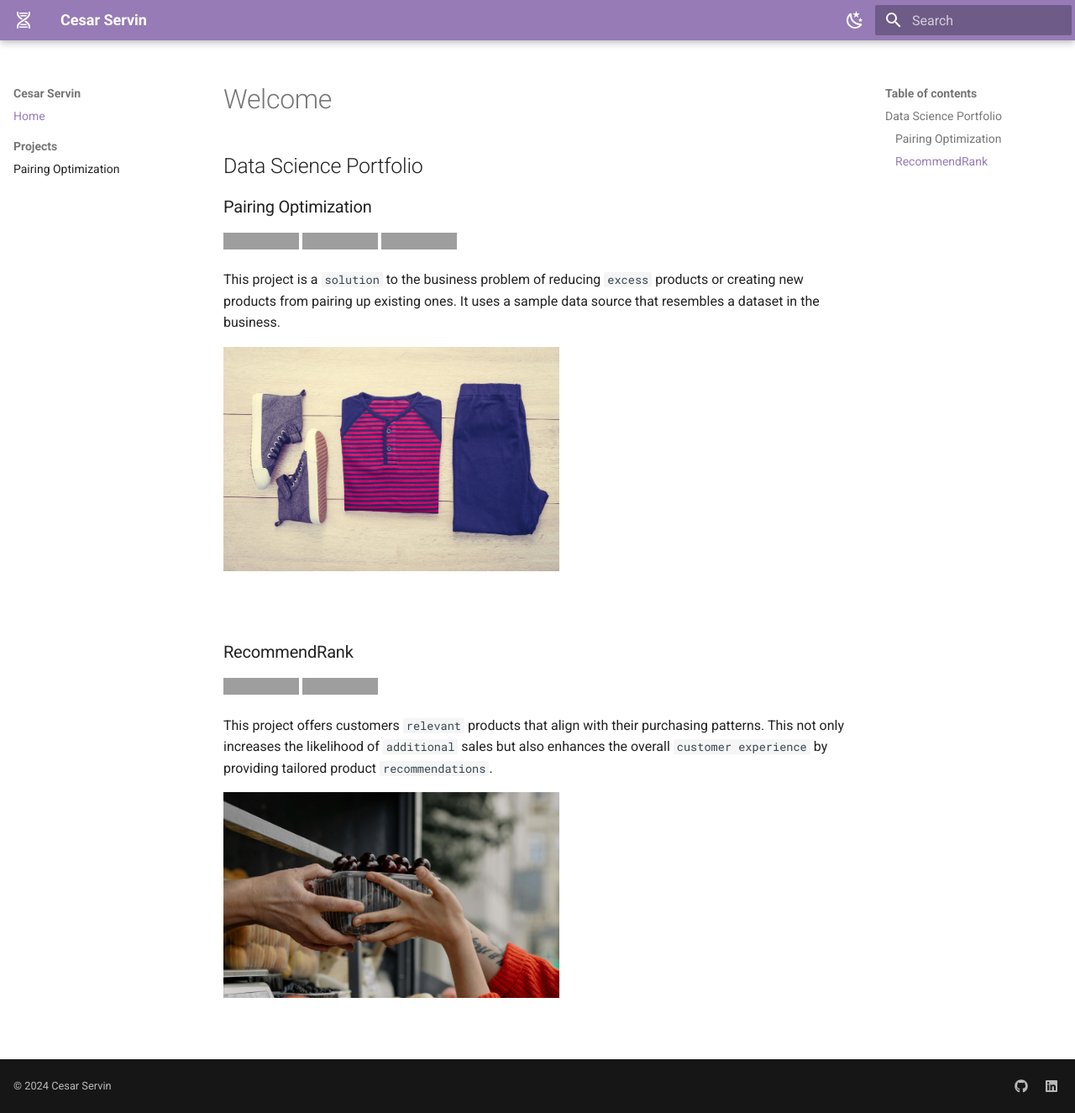
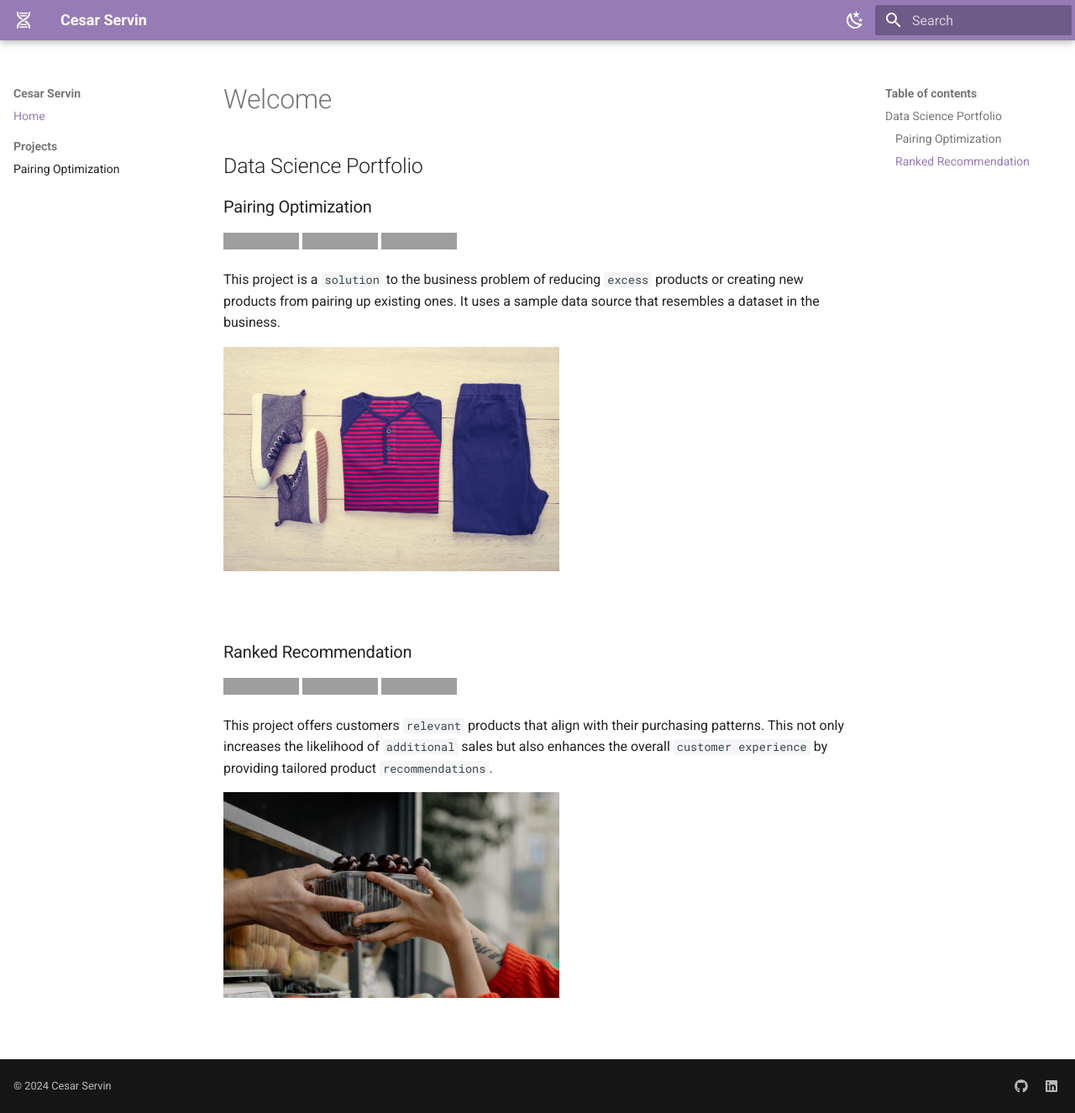
Before and after one commit to cesarservin/cesarservin.github.io, an MkDocs documentation site: the page built from docs/index.md, in a window 1280 px wide and 1325 px high. Shown: the whole window at 84% size. Built offline with MkDocs 1.6.1 and Material for MkDocs 9.7.7, drawn with Linux system fonts in a browser that asks for light colours; nearby versions of some CDN libraries; library files that are not in the unit come from our copies; grey boxes are pictures that could not be loaded.

Commit message:
feat: update rr project

```diff
--- a/docs/index.md
+++ b/docs/index.md
@@ -13,9 +13,11 @@
 
 <br>
 
-### RecommendRank
-[![Open Notebook](https://img.shields.io/badge/Jupyter-Open_Notebook-blue?logo=Jupyter)](https://github.com/cesarservin/Retail-Store-Markov-Chains-/blob/main/notebooks/Retail%2BStore%2BMarkov%2BChains.ipynb)
-[![View on GitHub](https://img.shields.io/badge/GitHub-View_on_GitHub-blue?logo=GitHub)](https://github.com/cesarservin/Retail-Store-Markov-Chains-)
+### Ranked Recommendation
+
+[![View Project](https://img.shields.io/badge/Material-View_Project-purple?logo=MaterialforMKDOCS)](https://cesarservin.com/ranked_recommendation/index.html)
+[![Open Notebook](https://img.shields.io/badge/Jupyter-Open_Notebook-blue?logo=Jupyter)](https://github.com/cesarservin/ranked_recommendation/blob/main/notebooks/ranked_recommendation_main.ipynb)
+[![View on GitHub](https://img.shields.io/badge/GitHub-View_on_GitHub-blue?logo=GitHub)](https://github.com/cesarservin/ranked_recommendation)
 
 This project offers customers `relevant` products that align with their purchasing patterns. This not only increases the likelihood of `additional` sales but also enhances the overall ``customer experience`` by providing tailored product `recommendations`.
 
```
